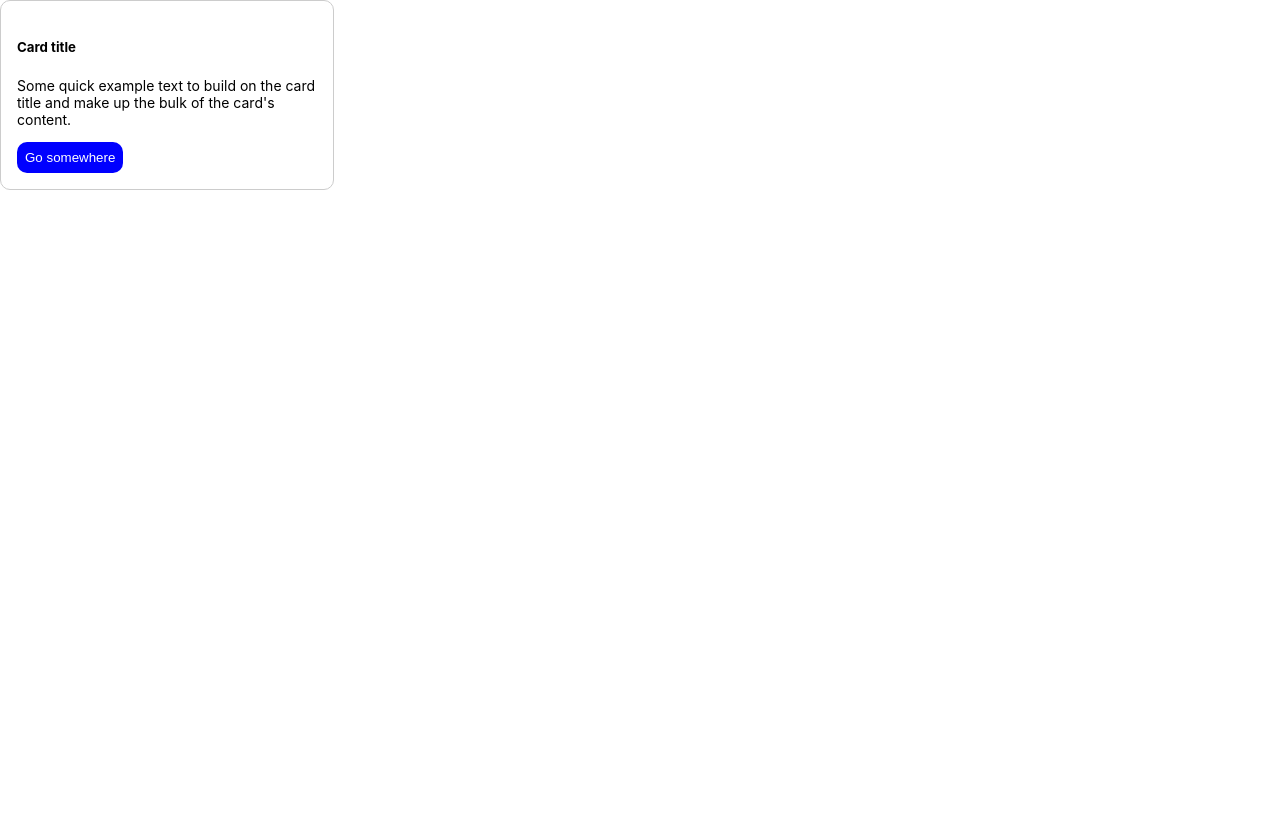
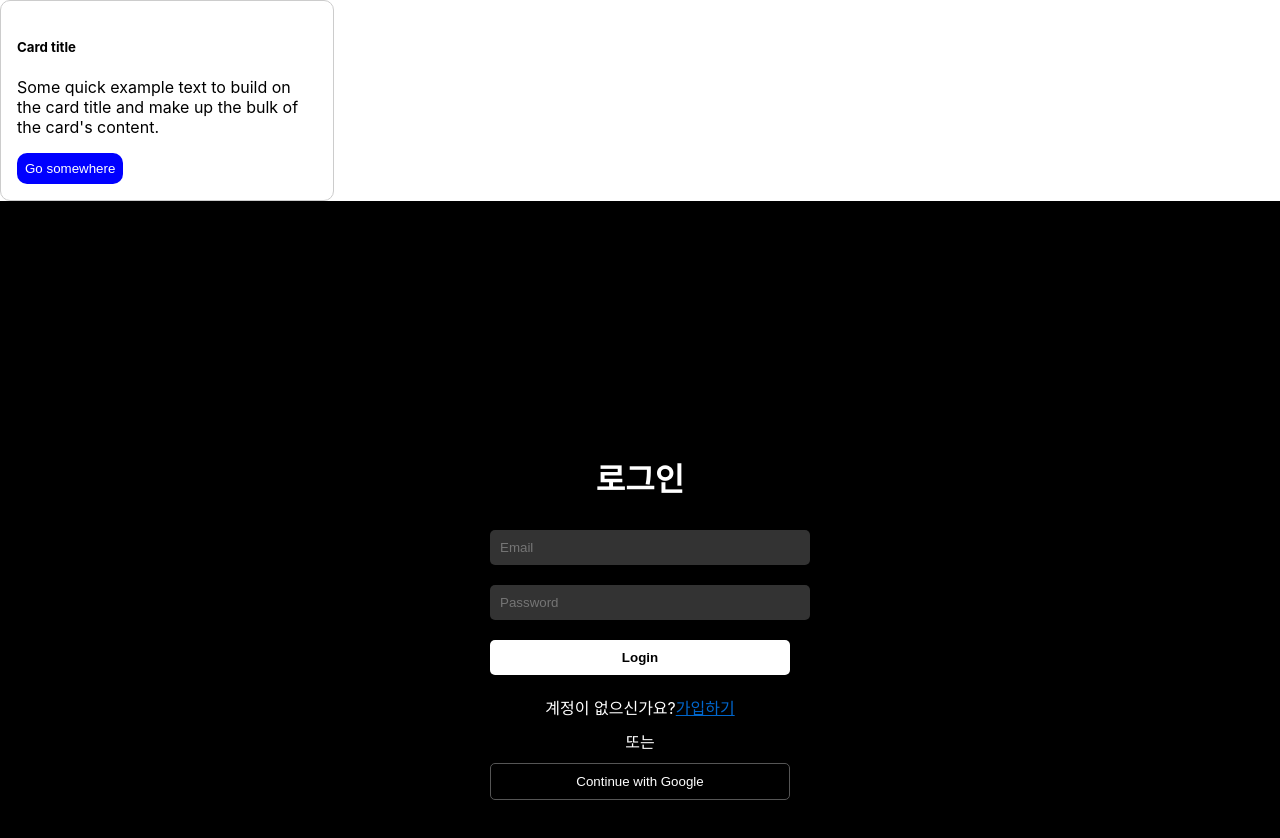
Before and after one commit to doyoon0312/leaen-react, a React (Create React App) app: page / in a window 1280 px wide. Shown: the top 838 px of the page. Before the commit the page ends 800 px from the top, so only its background shows below. Built offline with nearby package versions, Linux system fonts and the light colour scheme.

Commit message:
과제 완료

```diff
--- a/src/App.js
+++ b/src/App.js
@@ -1,4 +1,6 @@
 import Card from './commponents/Card';
+import Login from './pages/Login';
+import './styles.css';
 
 function App() {
   // logic
@@ -72,7 +74,12 @@ function App() {
   return (
     <>
       {/* <div>Hello, world!</div> */}
-      <Card />
+      <div>
+        <Card />
+      </div>
+      <div className="App">
+        <Login />
+      </div>
     </>
   );
 }
--- a/src/commponents/Card.jsx
+++ b/src/commponents/Card.jsx
@@ -4,7 +4,7 @@ const Card = () => {
   return (
     <div className="card">
       <h5 className="card-title">Card title</h5>
-      <p className="card-sub-text">
+      <p className="Card-text">
         Some quick example text to build on the card title and make up the bulk
         of the card's content.
       </p>
--- /dev/null
+++ b/src/commponents/InputField.jsx
@@ -0,0 +1,7 @@
+import React from 'react';
+
+const InputField = () => {
+  return <input type="email" placeholder="Email" className="input-field" />;
+};
+
+export default InputField;
--- /dev/null
+++ b/src/commponents/LoginButton.jsx
@@ -0,0 +1,11 @@
+import React from 'react';
+
+const LoginButton = () => {
+  return (
+    <button type="button" className="login-button">
+      Login
+    </button>
+  );
+};
+
+export default LoginButton;
--- /dev/null
+++ b/src/commponents/PasswordField.jsx
@@ -0,0 +1,9 @@
+import React from 'react';
+
+const PasswordField = () => {
+  return (
+    <input type="password" placeholder="Password" className="input-field" />
+  );
+};
+
+export default PasswordField;
--- /dev/null
+++ b/src/commponents/SocialButton.jsx
@@ -0,0 +1,11 @@
+import React from 'react';
+
+const SocialButton = () => {
+  return (
+    <button type="button" className="social-button">
+      Continue with Google
+    </button>
+  );
+};
+
+export default SocialButton;
--- /dev/null
+++ b/src/pages/Login.jsx
@@ -0,0 +1,26 @@
+import React from 'react';
+import InputField from '../commponents/InputField';
+import LoginButton from '../commponents/LoginButton';
+import PasswordField from '../commponents/PasswordField';
+import SocialButton from '../commponents/SocialButton';
+
+const Login = () => {
+  return (
+    <div className="login-container">
+      <h1 className="login-title">로그인</h1>
+      <div className="login-form">
+        <InputField />
+        <PasswordField />
+        <LoginButton />
+        <p className="signup-link">
+          계정이 없으신가요?
+          <a href="#">가입하기</a>
+        </p>
+        <p className="or-divider">또는</p>
+        <SocialButton />
+      </div>
+    </div>
+  );
+};
+
+export default Login;
--- /dev/null
+++ b/src/styles.css
@@ -0,0 +1,77 @@
+body {
+  margin: 0;
+}
+
+.login-container {
+  background-color: black;
+  min-height: 100vh;
+  display: flex;
+  flex-direction: column;
+  justify-content: center;
+  align-items: center;
+  padding: 20px;
+  color: white;
+}
+
+.login-title {
+  margin-bottom: 20px;
+}
+
+.login-form {
+  width: 100%;
+  max-width: 300px;
+}
+
+.input-field {
+  width: 100%;
+  padding: 10px;
+  margin: 10px 0;
+  border-radius: 5px;
+  border: none;
+  background-color: #333;
+  color: white;
+}
+
+.login-button {
+  width: 100%;
+  padding: 10px;
+  margin: 10px 0;
+  border-radius: 5px;
+  border: none;
+  background-color: white;
+  color: black;
+  font-weight: bold;
+  cursor: pointer;
+}
+
+.social-button {
+  width: 100%;
+  padding: 10px;
+  margin: 10px 0;
+  border-radius: 5px;
+  border: 1px solid #555;
+  background-color: transparent;
+  color: white;
+  cursor: pointer;
+  display: flex;
+  align-items: center;
+  justify-content: center;
+}
+
+.google-icon {
+  margin-right: 10px;
+}
+
+.signup-link {
+  text-align: center;
+  margin: 10px 0;
+}
+
+.signup-link a {
+  color: #0066cc;
+}
+
+.or-divider {
+  text-align: center;
+  margin: 10px 0;
+}
```
